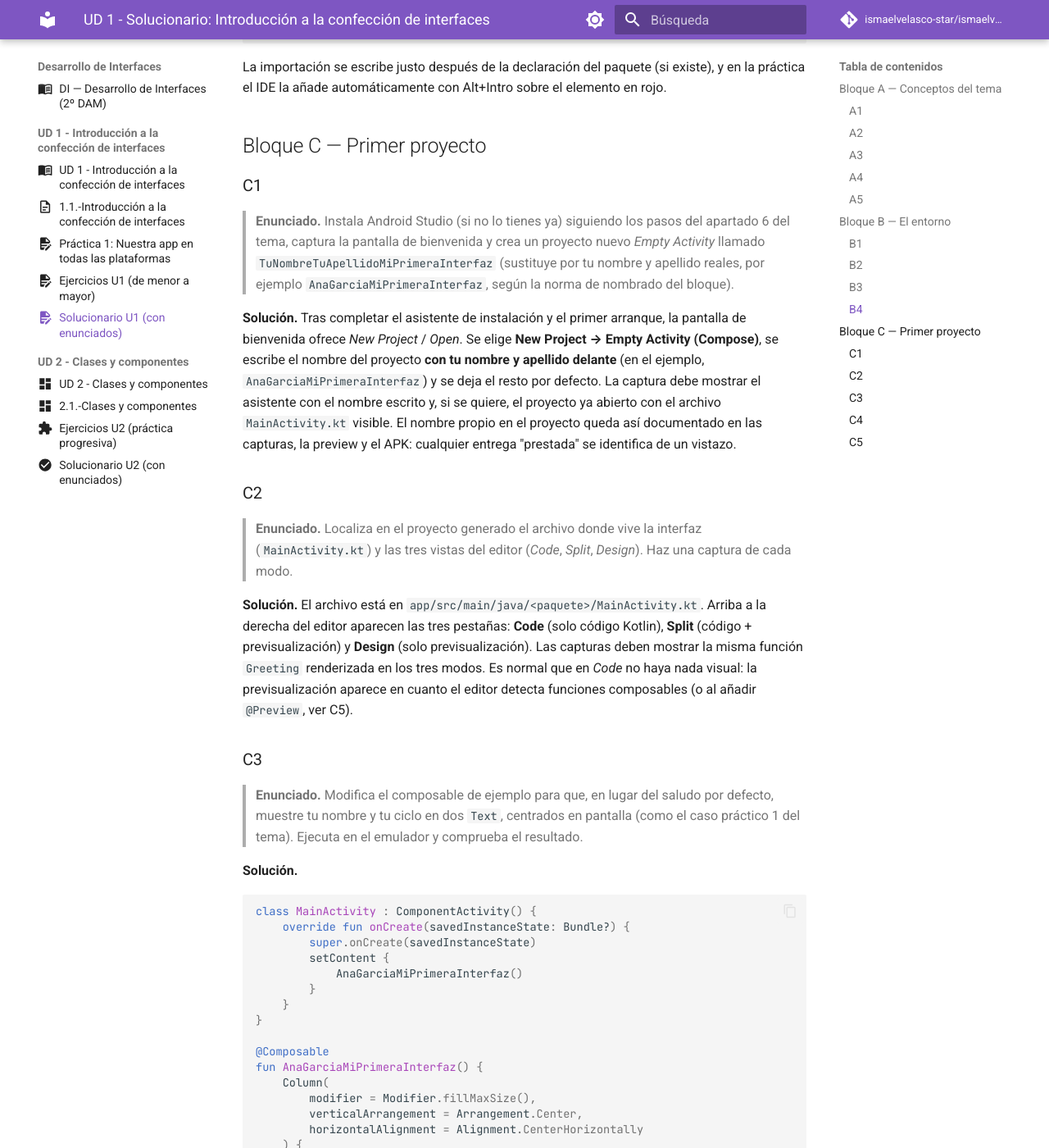
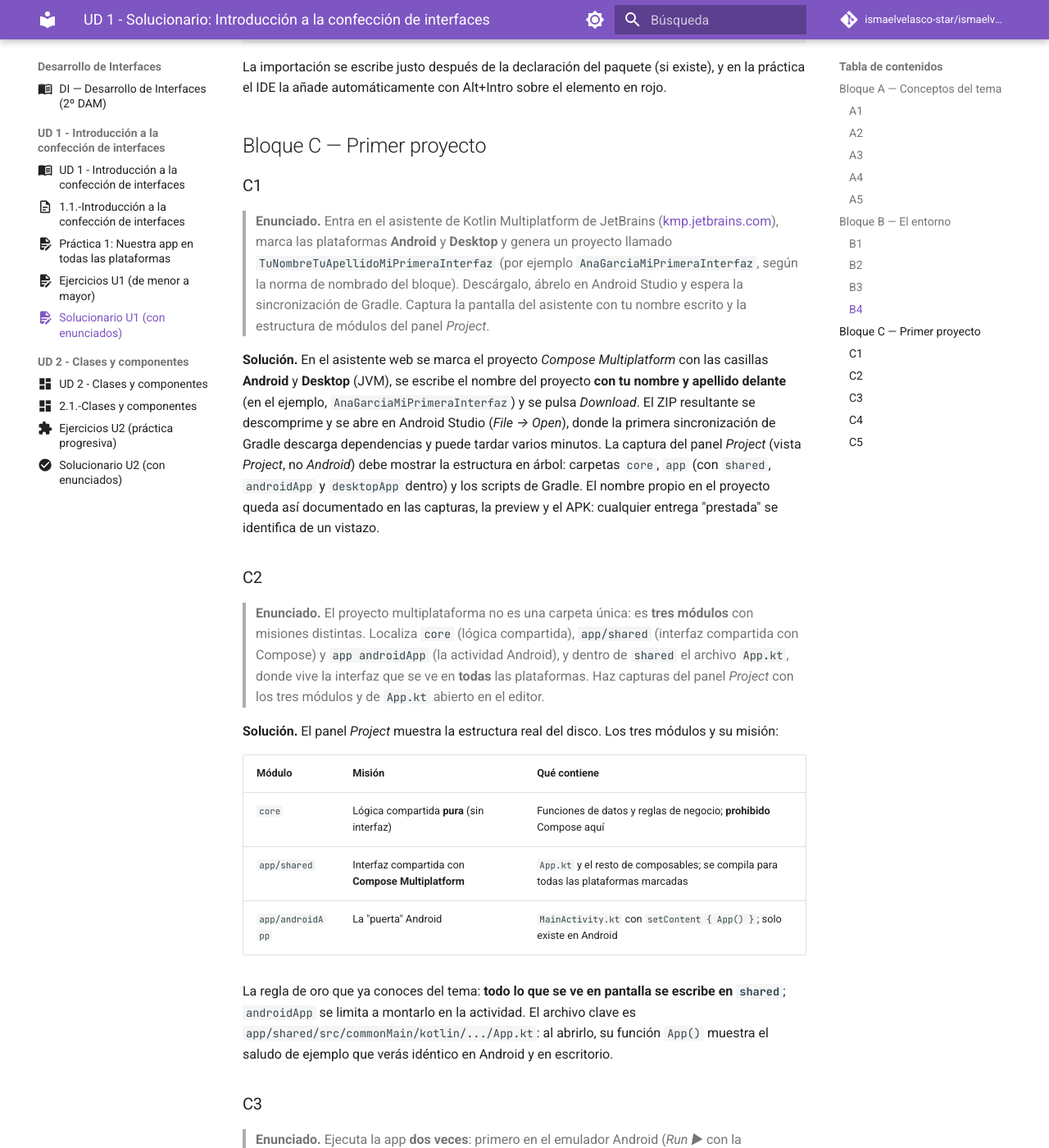
Before and after one commit to ismaelvelasco-star/ismaelvelasco-star.github.io, an MkDocs documentation site: the page built from docs/section2/u01/ejercicios/DI-U1.-Solucionario.md, in a window 1280 px wide and 1400 px high, scrolled down 3439 px. Shown: the whole window at 82% size. Built offline with MkDocs 1.6.1 and Material for MkDocs 9.7.7, drawn with Linux system fonts in a browser that asks for light colours; comment, search, counter and statistics services are not loaded; some of the changed text lies outside the part shown.

Commit message:
DI U1 Bloque C reorientado a proyecto KMP de JetBrains (enunciados + solucionario): C1 asistente kmp.jetbrains.com, C2 modulos core/shared/androidApp, C3 dual Android+Desktop, C5 @Preview en androidApp

````diff
--- a/docs/section2/u01/ejercicios/DI-U1.-Solucionario.md
+++ b/docs/section2/u01/ejercicios/DI-U1.-Solucionario.md
@@ -118,56 +118,57 @@
 
 ### C1
 
-> **Enunciado.** Instala Android Studio (si no lo tienes ya) siguiendo los pasos del apartado 6 del tema, captura la pantalla de bienvenida y crea un proyecto nuevo *Empty Activity* llamado `TuNombreTuApellidoMiPrimeraInterfaz` (sustituye por tu nombre y apellido reales, por ejemplo `AnaGarciaMiPrimeraInterfaz`, según la norma de nombrado del bloque).
+> **Enunciado.** Entra en el asistente de Kotlin Multiplatform de JetBrains ([kmp.jetbrains.com](https://kmp.jetbrains.com/)), marca las plataformas **Android** y **Desktop** y genera un proyecto llamado `TuNombreTuApellidoMiPrimeraInterfaz` (por ejemplo `AnaGarciaMiPrimeraInterfaz`, según la norma de nombrado del bloque). Descárgalo, ábrelo en Android Studio y espera la sincronización de Gradle. Captura la pantalla del asistente con tu nombre escrito y la estructura de módulos del panel *Project*.
 
-**Solución.** Tras completar el asistente de instalación y el primer arranque, la pantalla de bienvenida ofrece *New Project* / *Open*. Se elige **New Project → Empty Activity (Compose)**, se escribe el nombre del proyecto **con tu nombre y apellido delante** (en el ejemplo, `AnaGarciaMiPrimeraInterfaz`) y se deja el resto por defecto. La captura debe mostrar el asistente con el nombre escrito y, si se quiere, el proyecto ya abierto con el archivo `MainActivity.kt` visible. El nombre propio en el proyecto queda así documentado en las capturas, la preview y el APK: cualquier entrega "prestada" se identifica de un vistazo.
+**Solución.** En el asistente web se marca el proyecto *Compose Multiplatform* con las casillas **Android** y **Desktop** (JVM), se escribe el nombre del proyecto **con tu nombre y apellido delante** (en el ejemplo, `AnaGarciaMiPrimeraInterfaz`) y se pulsa *Download*. El ZIP resultante se descomprime y se abre en Android Studio (*File → Open*), donde la primera sincronización de Gradle descarga dependencias y puede tardar varios minutos. La captura del panel *Project* (vista *Project*, no *Android*) debe mostrar la estructura en árbol: carpetas `core`, `app` (con `shared`, `androidApp` y `desktopApp` dentro) y los scripts de Gradle. El nombre propio en el proyecto queda así documentado en las capturas, la preview y el APK: cualquier entrega "prestada" se identifica de un vistazo.
 
 ### C2
 
-> **Enunciado.** Localiza en el proyecto generado el archivo donde vive la interfaz (`MainActivity.kt`) y las tres vistas del editor (*Code*, *Split*, *Design*). Haz una captura de cada modo.
+> **Enunciado.** El proyecto multiplataforma no es una carpeta única: es **tres módulos** con misiones distintas. Localiza `core` (lógica compartida), `app/shared` (interfaz compartida con Compose) y `app androidApp` (la actividad Android), y dentro de `shared` el archivo `App.kt`, donde vive la interfaz que se ve en **todas** las plataformas. Haz capturas del panel *Project* con los tres módulos y de `App.kt` abierto en el editor.
 
-**Solución.** El archivo está en `app/src/main/java/<paquete>/MainActivity.kt`. Arriba a la derecha del editor aparecen las tres pestañas: **Code** (solo código Kotlin), **Split** (código + previsualización) y **Design** (solo previsualización). Las capturas deben mostrar la misma función `Greeting` renderizada en los tres modos. Es normal que en *Code* no haya nada visual: la previsualización aparece en cuanto el editor detecta funciones composables (o al añadir `@Preview`, ver C5).
+**Solución.** El panel *Project* muestra la estructura real del disco. Los tres módulos y su misión:
+
+| Módulo | Misión | Qué contiene |
+|--------|--------|--------------|
+| `core` | Lógica compartida **pura** (sin interfaz) | Funciones de datos y reglas de negocio; **prohibido** Compose aquí |
+| `app/shared` | Interfaz compartida con **Compose Multiplatform** | `App.kt` y el resto de composables; se compila para todas las plataformas marcadas |
+| `app/androidApp` | La "puerta" Android | `MainActivity.kt` con `setContent { App() }`; solo existe en Android |
+
+La regla de oro que ya conoces del tema: **todo lo que se ve en pantalla se escribe en `shared`**; `androidApp` se limita a montarlo en la actividad. El archivo clave es `app/shared/src/commonMain/kotlin/.../App.kt`: al abrirlo, su función `App()` muestra el saludo de ejemplo que verás idéntico en Android y en escritorio.
 
 ### C3
 
-> **Enunciado.** Modifica el composable de ejemplo para que, en lugar del saludo por defecto, muestre tu nombre y tu ciclo en dos `Text`, centrados en pantalla (como el caso práctico 1 del tema). Ejecuta en el emulador y comprueba el resultado.
+> **Enunciado.** Ejecuta la app **dos veces**: primero en el emulador Android (*Run ▶* con la configuración `androidApp`) y luego en escritorio (la tarea `run` del módulo `desktopApp`). Debes ver la **misma interfaz** en las dos plataformas: eso es Compose Multiplatform. Captura ambas ejecuciones. Después, modifica el composable compartido `App()` para que muestre tu nombre y tu ciclo en dos `Text`, centrados en pantalla (la misma idea del caso práctico 1 del tema), y vuelve a ejecutar en las dos plataformas para comprobar que el cambio se refleja en ambas.
 
-**Solución.**
+**Solución.** Primera parte: en el selector de configuraciones (a la izquierda de *Run ▶*) se elige `androidApp` y se ejecuta con el emulador arrancado; después, en el panel *Gradle* se navega hasta `app → desktopApp → Tasks → application → run` (o el botón ▶ de la tarea), y se abre una **ventana de escritorio** con la misma interfaz del emulador.
+
+Segunda parte, el código compartido en `shared/src/commonMain/.../App.kt`:
 
 ```kotlin
-class MainActivity : ComponentActivity() {
-    override fun onCreate(savedInstanceState: Bundle?) {
-        super.onCreate(savedInstanceState)
-        setContent {
-            AnaGarciaMiPrimeraInterfaz()
-        }
-    }
-}
-
 @Composable
-fun AnaGarciaMiPrimeraInterfaz() {
+fun App() {
     Column(
         modifier = Modifier.fillMaxSize(),
         verticalArrangement = Arrangement.Center,
         horizontalAlignment = Alignment.CenterHorizontally
     ) {
-        Text("Tu Nombre")
-        Text("2º DAM · Desarrollo de Interfaces")
+        Text("Ana García")                       // <- tu nombre real
+        Text("2º DAM · Desarrollo de Interfaces") // <- tu ciclo
     }
 }
 ```
 
-El centrado lo hace el contenedor `Column` con sus parámetros de disposición (`verticalArrangement` y `horizontalAlignment`), no el texto. Al ejecutar (Run ▶ con el emulador arrancado) debe verse la pantalla con los dos textos centrados, ocupando toda la pantalla del dispositivo virtual.
+Como `App()` vive en `shared`, **una sola edición** sirve para las dos plataformas: al reejecutar `androidApp` en el emulador y `run` en escritorio, los dos textos aparecen centrados en ambos. El centrado lo hace el contenedor `Column` con sus parámetros de disposición (`verticalArrangement` y `horizontalAlignment`), no el texto.
 
 ### C4
 
-> **Enunciado.** Sustituye el contenido por una fila con dos botones **Aceptar** y **Cancelar** (como el caso práctico 2 del tema). Escríbelo a mano en el editor con ayuda del autocompletado (**Ctrl+Espacio**) y observa la vista *Split* mientras escribes. Comenta qué ocurre en la preview en cada paso.
+> **Enunciado.** Sustituye el contenido de `App()` por una fila (`Row`) con dos botones **Aceptar** y **Cancelar** (la idea del caso práctico 2 del tema). Escríbelo a mano en el editor con ayuda del autocompletado (**Ctrl+Espacio**) y observa la vista *Split* mientras escribes. Comenta qué ocurre en la preview en cada paso.
 
 **Solución.**
 
 ```kotlin
 @Composable
-fun AnaGarciaMiPrimeraInterfaz() {
+fun App() {
     Row(
         modifier = Modifier.fillMaxSize(),
         horizontalArrangement = Arrangement.Center,
@@ -187,16 +188,21 @@
 
 ### C5
 
-> **Enunciado.** Añade una función `@Preview` a tu composable y comprueba que la previsualización aparece sin ejecutar la app. ¿Qué ventaja tiene respecto a ejecutar el emulador para cada cambio?
+> **Enunciado.** Añade una función `@Preview` para tu composable y comprueba que la previsualización aparece sin ejecutar la app. Ojo a la regla KMP: el `@Preview` **no puede vivir en `shared`** (ese módulo también compila para escritorio, donde la previsualización de Android no existe); créala en `app androidApp`, en un archivo propio (por ejemplo `Previews.kt`), importando el composable desde `shared`. ¿Qué ventaja tiene la preview respecto a ejecutar el emulador para cada cambio?
 
-**Solución.**
+**Solución.** En `app/androidApp/src/main/kotlin/.../Previews.kt` (archivo nuevo en el módulo **Android**):
 
 ```kotlin
+package org.tunombre.apellido.miprimainterfaz   // el paquete de TU androidApp
+
+import androidx.compose.ui.tooling.preview.Preview
+import org.tunombre.apellido.MiPrimeraInterfaz.shared.App   // el componible llega desde shared
+
 @Preview(showBackground = true)
 @Composable
-fun AnaGarciaMiPrimeraInterfazPreview() {
-    AnaGarciaMiPrimeraInterfaz()
+fun AppPreview() {
+    App()
 }
 ```
 
-Con solo guardar el archivo, la previsualización aparece en el panel derecho (vista *Split* o *Design*) sin arrancar el emulador. **Ventaja:** el ciclo de cambio→verificación pasa de minutos (arrancar emulador, desplegar APK) a **segundos** (guardar y mirar), lo que acelera enormemente el diseño de interfaces. Además se pueden declarar varias previews con contenidos distintos para ver varios estados de la misma pantalla a la vez.
+La importación de `App` resuelve contra el módulo `shared`, que Android Studio ya tiene sincronizado como dependencia de `androidApp`. Con solo guardar el archivo, la previsualización aparece en el panel derecho (vista *Split* o *Design*) **sin arrancar el emulador**. **Ventaja:** el ciclo de cambio→verificación pasa de minutos (arrancar emulador, desplegar APK) a **segundos** (guardar y mirar), lo que acelera enormemente el diseño de interfaces. Además se pueden declarar varias previews con contenidos distintos para ver varios estados de la misma pantalla a la vez.
````
Also changed, not shown: docs/section2/u01/ejercicios/DI-U1.-Ejercicios.md (+6 -6 lines).
